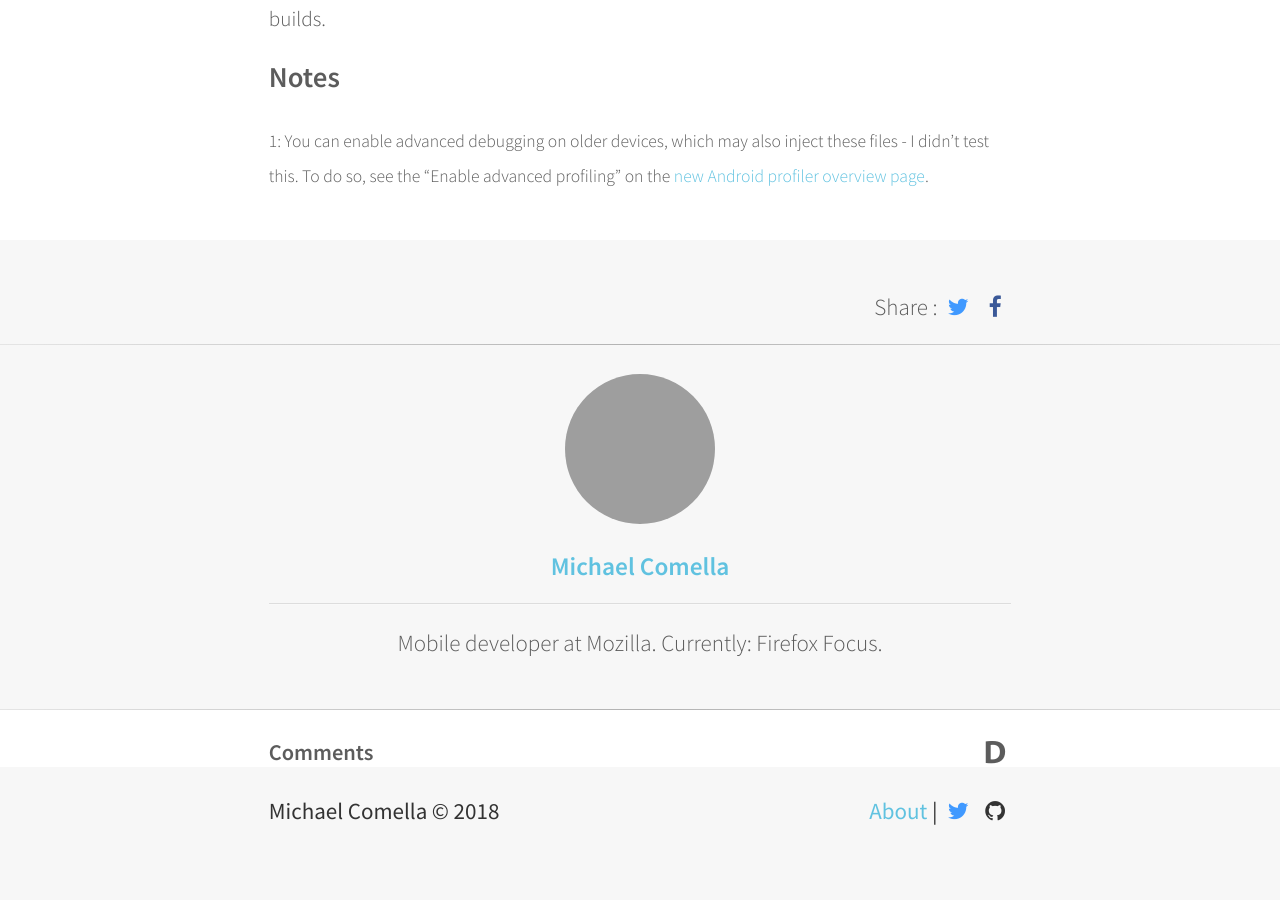
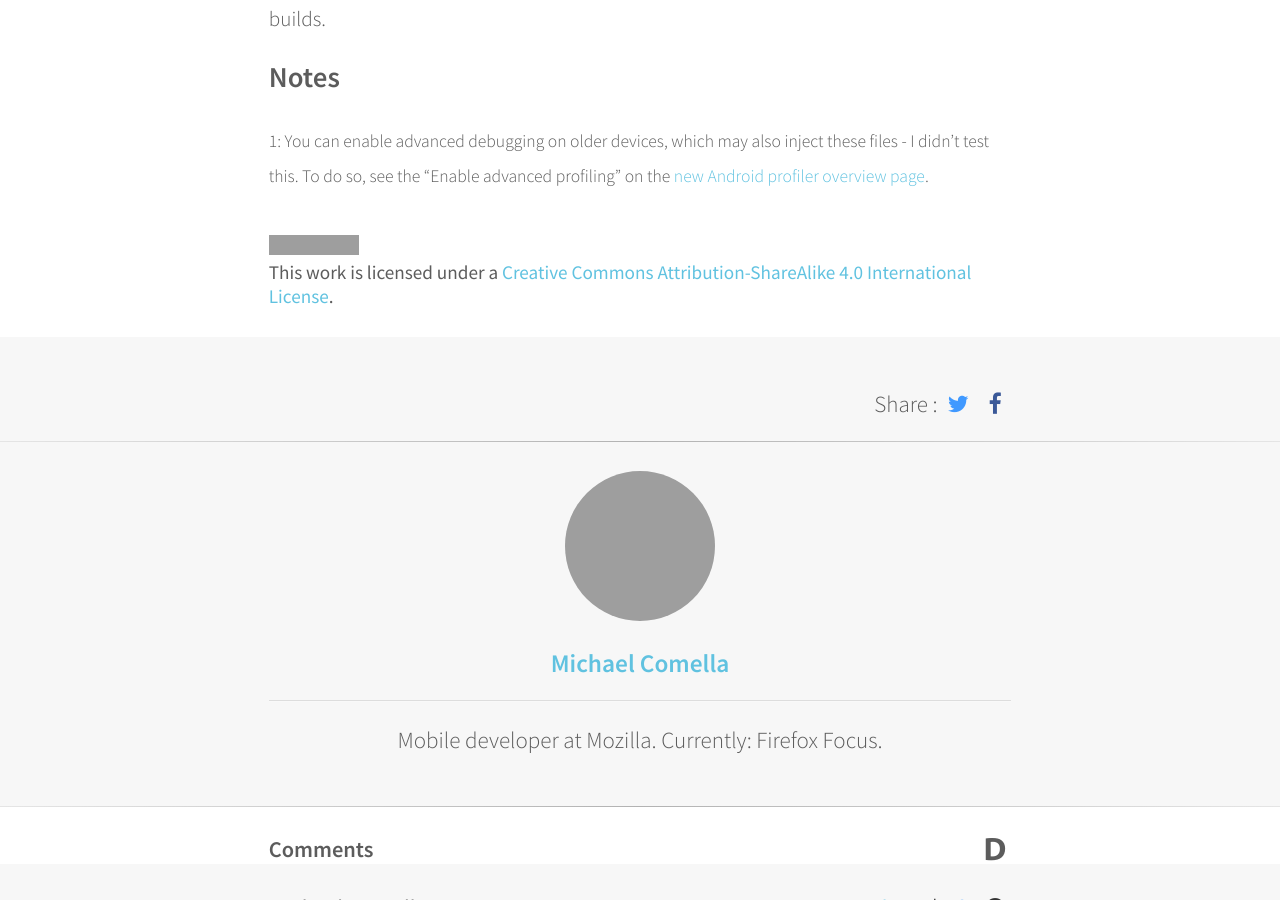
Before and after one commit to mcomella/mcomella.github.com, a Jekyll site: the page built from _posts/2017-11-29-as-3-profiler-injects-files.md, in a window 1280 px wide and 900 px high, scrolled down 1560 px. Built offline with Jekyll 4.4.1, drawn with Linux system fonts in a browser that asks for light colours; comment, search, counter and statistics services are not loaded; before the commit the page ends 2414 px from its top, so only the background shows below that; grey boxes are pictures that could not be loaded.

Commit message:
Add CC license to posts.
afaik, this is making reuse more permissive, from copyright -> CC sharealike.

```diff
--- a/_layouts/post.html
+++ b/_layouts/post.html
@@ -7,6 +7,12 @@
 		<time>{{ page.date | date: '%B %d, %Y' }}</time>
 	</div>
 	{{ content }}
+
+	<br>
+	<a rel="license" href="http://creativecommons.org/licenses/by-sa/4.0/">
+		<img alt="Creative Commons License" style="border-width:0" src="https://i.creativecommons.org/l/by-sa/4.0/88x31.png" />
+	</a><br />
+	This work is licensed under a <a rel="license" href="http://creativecommons.org/licenses/by-sa/4.0/">Creative Commons Attribution-ShareAlike 4.0 International License</a>.
 </div>
 {% include share.html %}
 
```
